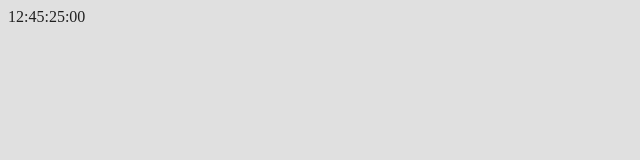
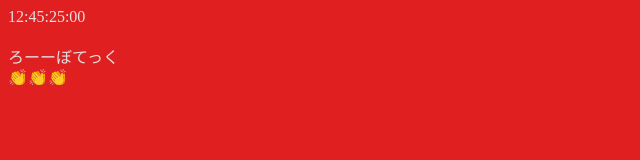
Before and after one commit to ysys0803/RoboTech_call, a plain HTML site: page index.html in a window 1280 px wide. Shown: the whole page, without its empty margins (0-640 px from the left). Drawn offline with Linux system fonts and the light colour scheme.

Commit message:
Update index.html
2858ms周期に変更

```diff
--- a/index.html
+++ b/index.html
@@ -2,7 +2,7 @@
 <p id="Clock2" style="display: inline"></p>
 <p id="Clock3" style="display: inline"></p>
 <script type="text/javascript">
-setInterval('showClock1()',50);
+setInterval('showClock1()',100);
 function showClock1() {
 var DWs = new Array('Sun.','Mon.','Tue.','Wed.','Thu.','Fri.','Sat.');
 var Now = new Date();
@@ -15,12 +15,12 @@ var hh = set0( Now.getHours() );
 var mm = set0( Now.getMinutes() );
 var ss = set0( Now.getSeconds() );
 var ms = set0( Now.getMilliseconds() );
-var CLOCK = (ss*1000 + ms) % 2500
+var CLOCK = (ss*1000 + ms) % 2858
 var RTime1 = ' ' + hh + ':' + mm + ':' + ss + ':' + ms + ' ';
 
 document.fgColor = "#202020";
 document.bgColor = "#E0E0E0";
-if (1300 < CLOCK) {
+if (1450 < CLOCK) {
     document.fgColor = "#E0E0E0";
     document.bgColor = "#E02020";
 }
@@ -28,7 +28,7 @@ if (1300 < CLOCK) {
 document.getElementById("Clock1").innerHTML = RTime1+"<br>"+"<br>";
 
 var ROBOTECH_mat = new Array("ろ", "ー", "ー", "ぼ", "て", "っ", "く");
-var ROBOTECH_time = new Array(100, 300, 500, 700, 900, 1050, 1200);
+var ROBOTECH_time = new Array(100, 350, 600, 800, 1000, 1150, 1300);
 var ROBOTECH_str = ""
 for (let i = 0; i < 7; i++) {
     if (ROBOTECH_time[i] < CLOCK) {
@@ -38,7 +38,7 @@ for (let i = 0; i < 7; i++) {
 document.getElementById("Clock2").innerHTML = ROBOTECH_str+"<br>";
 
 var CRAP_mat = new Array("👏", "👏", "👏", "👏", "👏");
-var CRAP_time = new Array(1400, 1600, 1900, 2200, 2400);
+var CRAP_time = new Array(1600, 1800, 2100, 2400, 2600);
 var CRAP_str = ""
 for (let i = 0; i < 5; i++) {
     if (CRAP_time[i] < CLOCK) {
```
